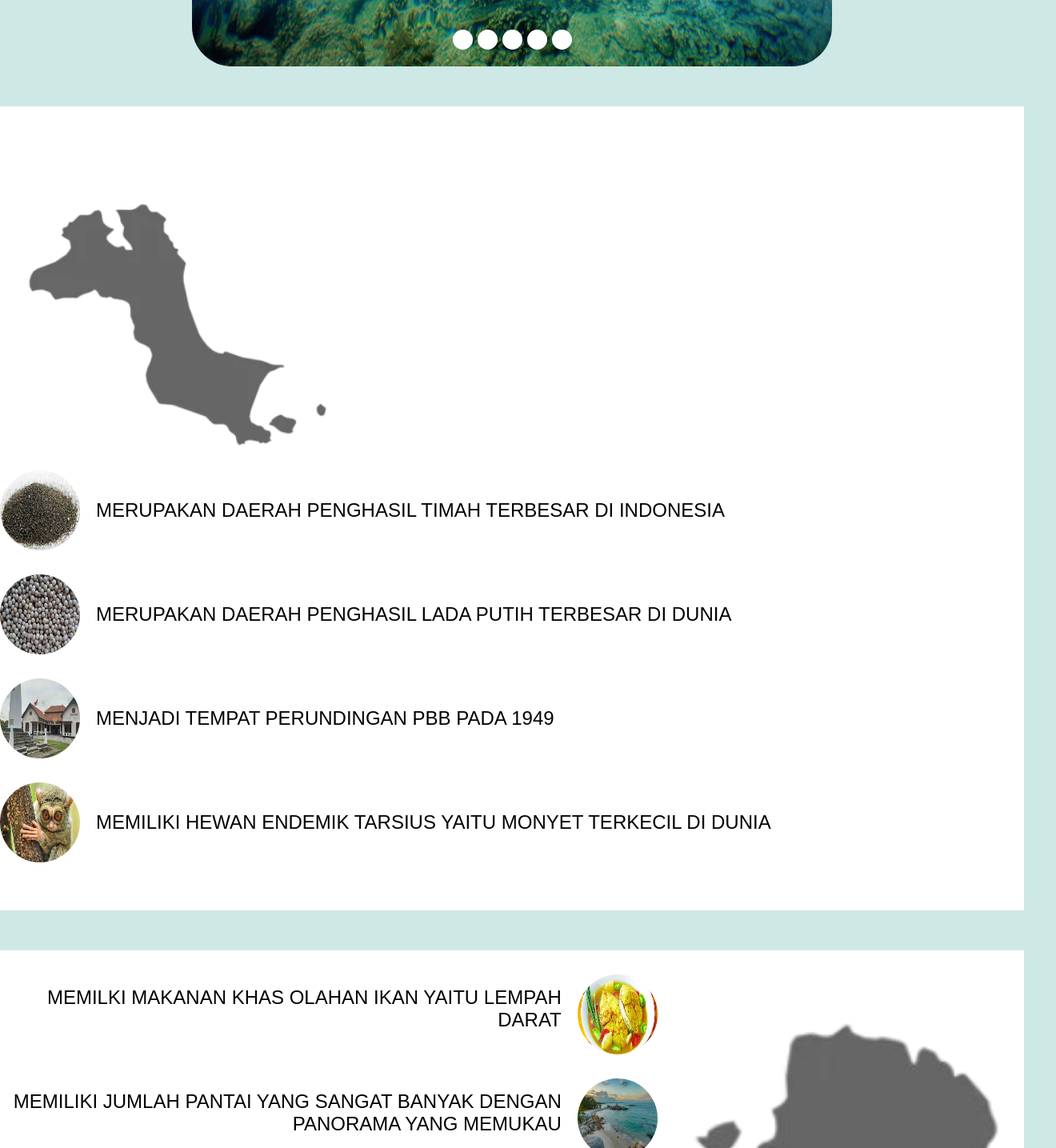
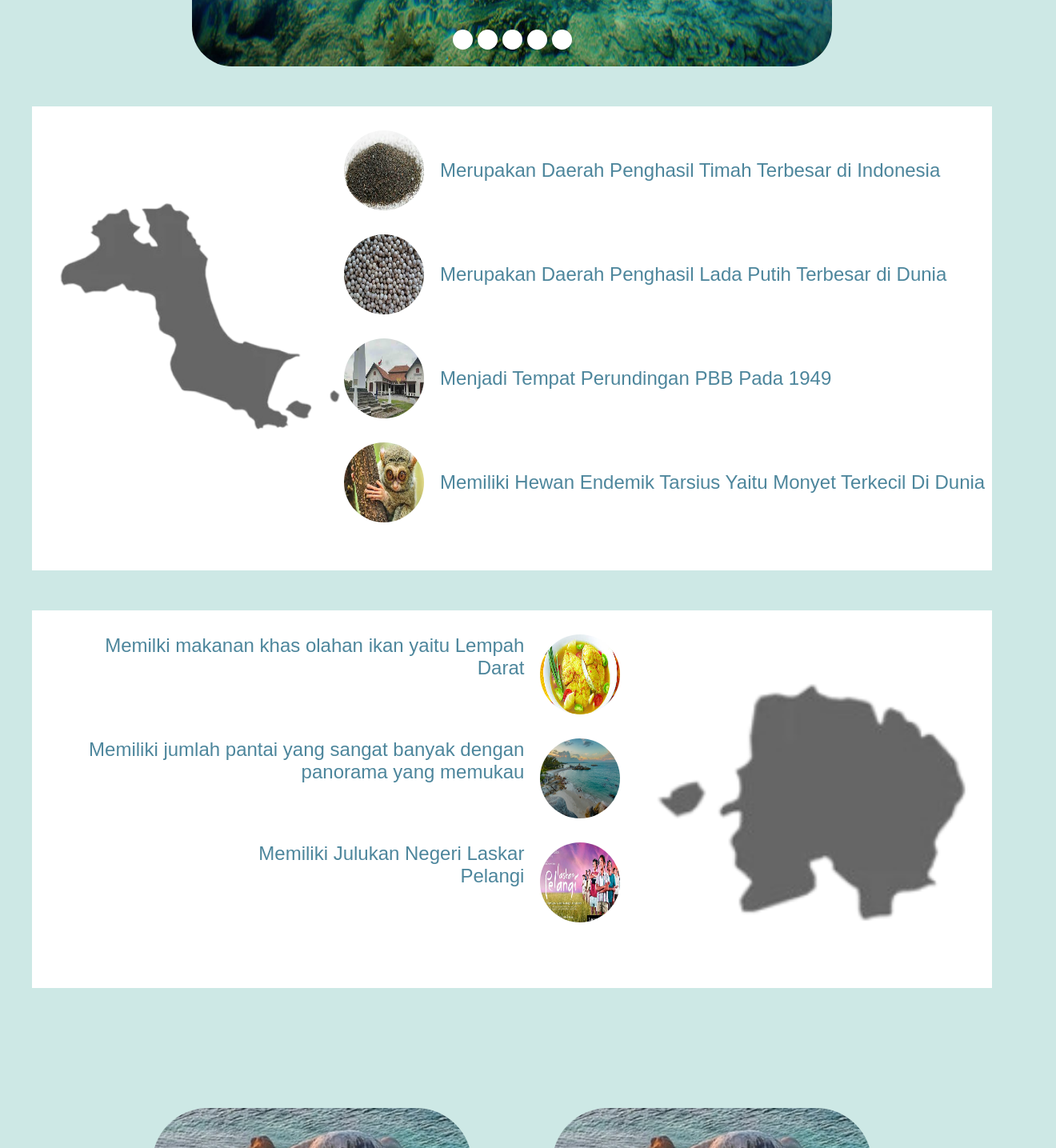
Before and after one commit to ptikelompok8/UAS, a React (Create React App) app: page / in a window 1280 px wide. Shown: the part 1365-2800 px from the top of the page at 80% size, 1320 px wide, since content can reach past the window. Built offline with nearby package versions, Linux system fonts and the light colour scheme; no server answers; a web font is replaced by a local one.

Commit message:
Update Home.js

```diff
--- a/src/routes/Home.js
+++ b/src/routes/Home.js
@@ -8,23 +8,26 @@ import Tanjung from "../img/pantaitanjung.jpg";
 import PBangka from "../img/Bangka.png";
 import Timah from "../img/Timah.jpg";
 import Lada from "../img/Lada.jpg";
-import Tarsius from "../img/Tarsius.jpg";
-import PBB from "../img/PBB.jpg";
+import Tarsius from "../img/Tarsius.jpg"
+import PBB from "../img/PBB.jpg"
 import PBelitung from "../img/Belitung.png";
 import Pantai from "../img/Pantai.jpg";
-import Martabak from "../img/Martabak.jpg";
 import Lempah from "../img/Lempah.jpg";
 import Laskar from "../img/laskarpelangi.jpg";
 import "./HomeStyle.css";
 import axios from 'axios';
 import YouTubeVideo from './YouTubeVideo';
-import WeatherComponent from './WeatherComponent'; // Import WeatherComponent
 
-export function Home() {
+export function Home  () {
   return (
+    <>
       <div className="Home">
         <div className="HomeContent">
-        <h1 className="Name">Welcome to Bangka Belitung</h1>
+          <ul className="content">
+            <li>
+              <h1 className="Name">Bangka Belitung</h1>
+            </li>
+          </ul>
           <div className="videoContainer">
             <video className="VideoBackground" src={videoBg} autoPlay loop muted />
           </div>
@@ -39,11 +42,11 @@ export function Home() {
             <span id="slide-5"></span>
 
             <div className="ContentThree">
-            <img className="Lengkuas" src={Lengkuas} alt="Lengkuas Island" />
-            <img className="DanauBiru" src={DanauBiru} alt="Danau Biru" />
-            <img className="PagodaTri" src={PagodaTri} alt="Pagoda Tri Dharma" />
-            <img className="TanjungKalayang" src={PantaiTK} alt="Pantai Tanjung Kalayang" />
-            <img className="PantaiTanjung" src={Tanjung} alt="Pantai Tanjung Tinggi" />
+              <img className="Lengkuas" src={Lengkuas}></img>
+              <img className="DanauBiru" src={DanauBiru}></img>
+              <img className="PagodaTri" src={PagodaTri}></img>
+              <img className="TanjungKalayang" src={PantaiTK}></img>
+              <img className="PantaiTanjung" src={Tanjung}></img>
             </div>
           </div>
 
@@ -58,63 +61,66 @@ export function Home() {
 
         <div className="ContentFour">
           <div className="Bangkaa">
-          <img className="BangkaImg" src={PBangka} alt="Bangka Island" />
+            <img className="BangkaImg" src={PBangka}></img>
             <div className="FaktaBangka">
               <div className="Timah">
-              <img className="TimahImg" src={Timah} alt="Timah Mine" />
-              <h2>Merupakan Daerah Penghasil Timah Terbesar di Indonesia</h2>
+                <img className="TimahImg" src={Timah}></img>
+                <h1>Merupakan Daerah Penghasil Timah Terbesar di Indonesia</h1>
               </div>
               <div className="Lada">
-              <img className="LadaImg" src={Lada} alt="Lada Plantation" />
-              <h2>Merupakan Daerah Penghasil Lada Putih Terbesar di Dunia</h2>
+                <img className="LadaImg" src={Lada}></img>
+                <h1>Merupakan Daerah Penghasil Lada Putih Terbesar di Dunia</h1>
               </div>
               <div className="PBB">
-              <img className="PBBImg" src={PBB} alt="PBB Building" />
-              <h2>Menjadi Tempat Perundingan PBB Pada 1949</h2>
+                <img className="PBBImg" src={PBB}></img>
+                <h1>Menjadi Tempat Perundingan PBB Pada 1949 </h1>
               </div>
               <div className="Tarsius">
-              <img className="TarsiusImg" src={Tarsius} alt="Tarsius" />
-              <h2>Memiliki Hewan Endemik Tarsius Yaitu Monyet Terkecil Di Dunia</h2>
+                <img className="TarsiusImg" src={Tarsius}></img>
+                <h1>Memiliki Hewan Endemik Tarsius Yaitu Monyet Terkecil Di Dunia</h1>
               </div>
             </div>
           </div>
         </div>
-
         <div className="ContentFive">
           <div className="Belitungg">
             <div className="FaktaBelitung">
               <div className="Lempah">
-              <h2>Memilki makanan khas olahan ikan yaitu Lempah Darat</h2>
-              <img className="LempahImg" src={Lempah} alt="Lempah Darat" />
+                <h1>Memilki makanan khas olahan ikan yaitu Lempah Darat</h1>
+                <img className="LempahImg" src={Lempah}></img>
               </div>
               <div className="Pantai">
-              <h2>Memiliki jumlah pantai yang sangat banyak dengan panorama yang memukau</h2>
-              <img className="PantaiImg" src={Pantai} alt="Pantai" />
+                <h1>Memiliki jumlah pantai yang sangat banyak dengan panorama yang memukau</h1>
+                <img className="PantaiImg" src={Pantai}></img>
               </div>
               <div className="Laskar">
-              <h2>Memiliki Julukan Negeri Laskar Pelangi</h2>
-              <img className="LaskarImg" src={Laskar} alt="Laskar Pelangi" />
+                <h1>Memiliki Julukan Negeri Laskar Pelangi</h1>
+                <img className="LaskarImg" src={Laskar}></img>
               </div>
             </div>
-          <img className="BelitungImg" src={PBelitung} alt="Belitung Island" />
+            <img className="BelitungImg" src={PBelitung}></img>
           </div>
         </div>
 
         <div className="ContentTwo">
           <button className="Bangka">
+          <li>
             <a className="Buttontwo" href="/Bangka">
-            <i className="fa-solid fa-user-secret"></i>Bangka
+             <i class="fa-solid fa-user-secret"></i>Bangka
             </a>
+          </li>
           </button>
           <button className="Belitung">
+          <li>
             <a className="Buttontwo" href="/Belitung">
-            <i className="fa-solid fa-user-secret"></i>Belitung
+             <i class="fa-solid fa-user-secret"></i>Belitung
             </a>
+          </li>
           </button>
+        </div>
       </div>
 
       <YouTubeVideo />
-      <WeatherComponent />
-    </div>
+    </>
   );
-}
+};
```
Lines whose indentation alone changed are shown as unchanged.
